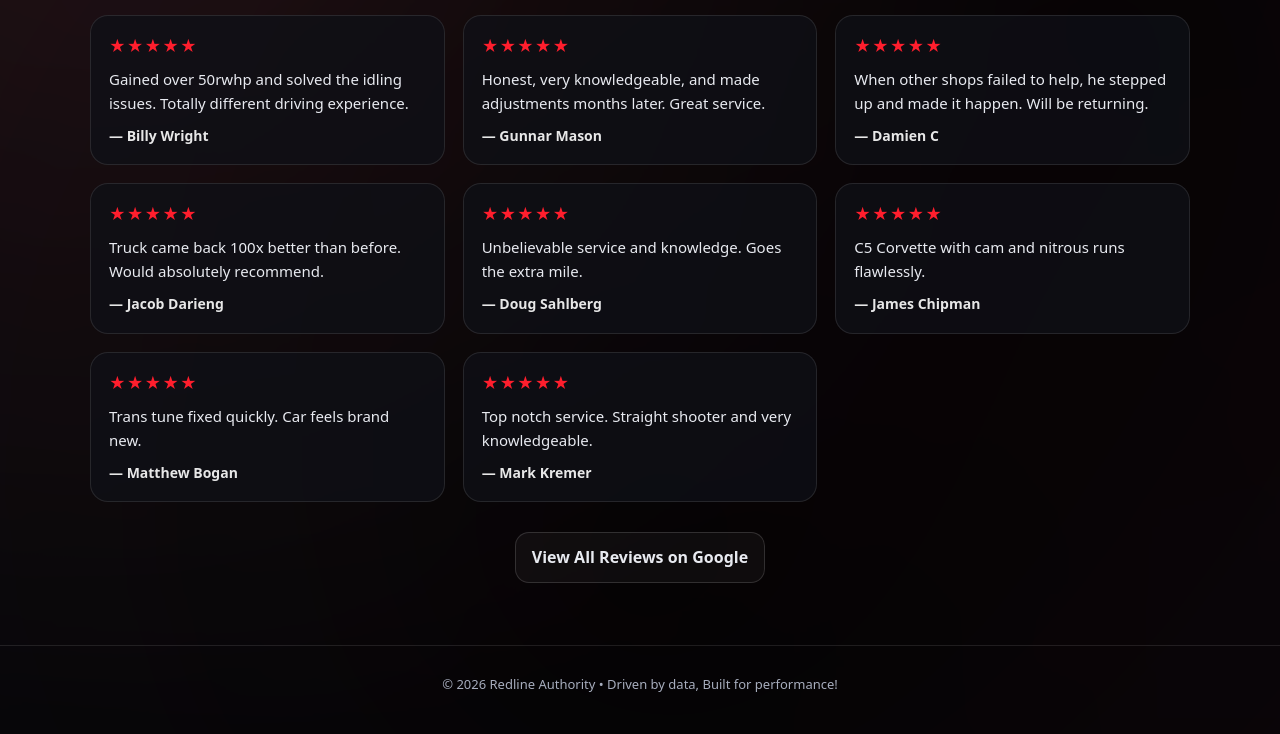
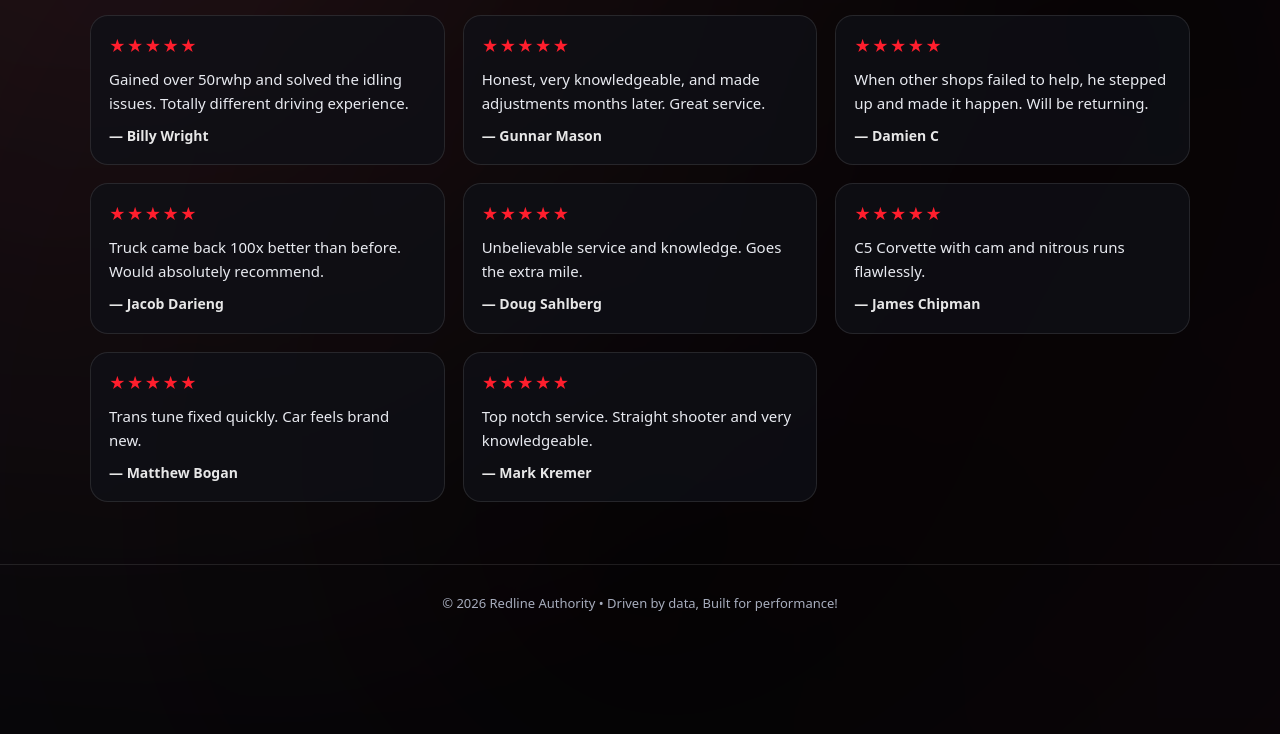
Before and after one commit to MilesGenier/redline-authority-site, a plain HTML site: page testimonials.html in a window 1280 px wide. Shown: the part 189-923 px from the top of the page. After the commit the page ends 842 px from the top, so only its background shows below. Drawn offline with Linux system fonts and the light colour scheme.

Commit message:
Add files via upload

```diff
--- a/testimonials.html
+++ b/testimonials.html
@@ -22,7 +22,7 @@
     <nav>
       <a href="index.html">Home</a>
       <a href="remote-tuning.html">Remote Tuning</a>
-      <a href="testimonials.html">Testimonals</a>
+      <a class="active" href="testimonials.html">Reviews</a>
       <a href="contact.html">Contact</a>
     </nav>
 
@@ -106,13 +106,6 @@
 
     </div>
 
-    <div style="text-align:center; margin-top:30px;">
-      <a class="btn ghost" href="PASTE_YOUR_GOOGLE_LINK_HERE" target="_blank">
-        View All Reviews on Google
-      </a>
-    </div>
-
-  </div>
 </main>
 
 <footer>
```
